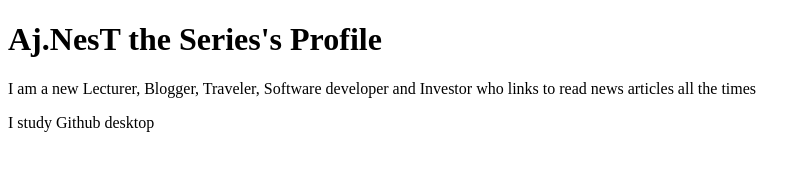
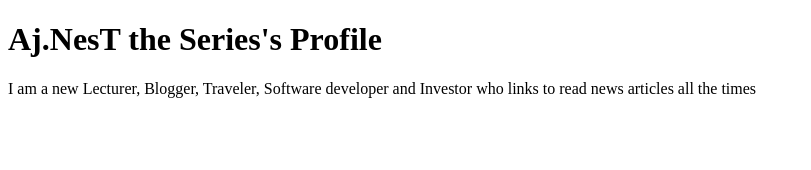
Before and after one commit to nattapongcha/github-desktop-project, a plain HTML site: page index.html in a window 1280 px wide. Shown: the whole page, without its empty margins (0-811 px from the left). Drawn offline with Linux system fonts and the light colour scheme.

Commit message:
Revert "Add some texts"
This reverts commit fc978502fae7baa6bf8b07e7cd0a855d08ac9fd7.

```diff
--- a/index.html
+++ b/index.html
@@ -8,6 +8,5 @@
 <body>
     <h1>Aj.NesT the Series's Profile</h1>
     <p>I am a new Lecturer, Blogger, Traveler, Software developer and Investor who links to read news articles all the times</p>
-    <p> I study Github desktop</p>
 </body>
 </html>
```
